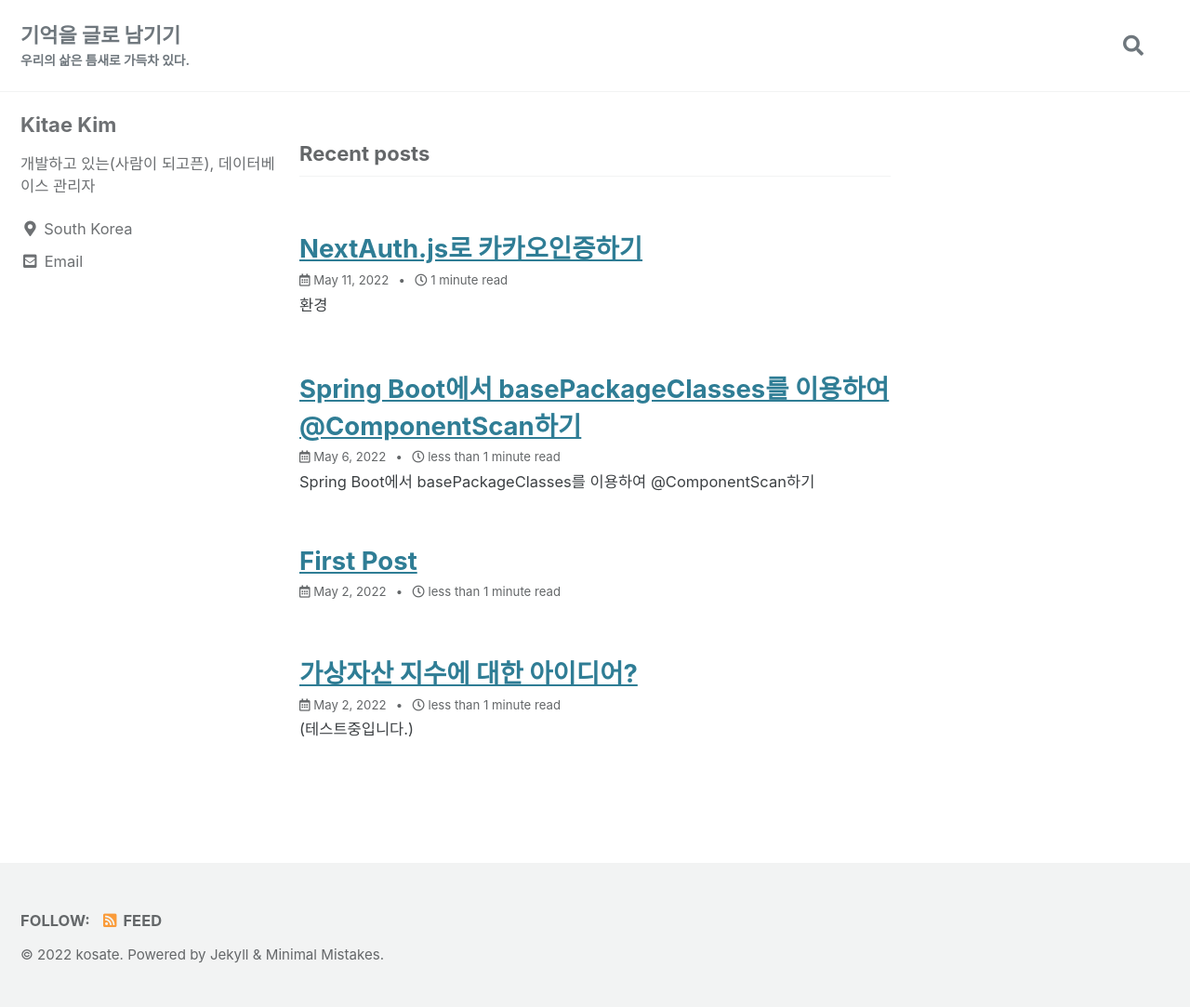
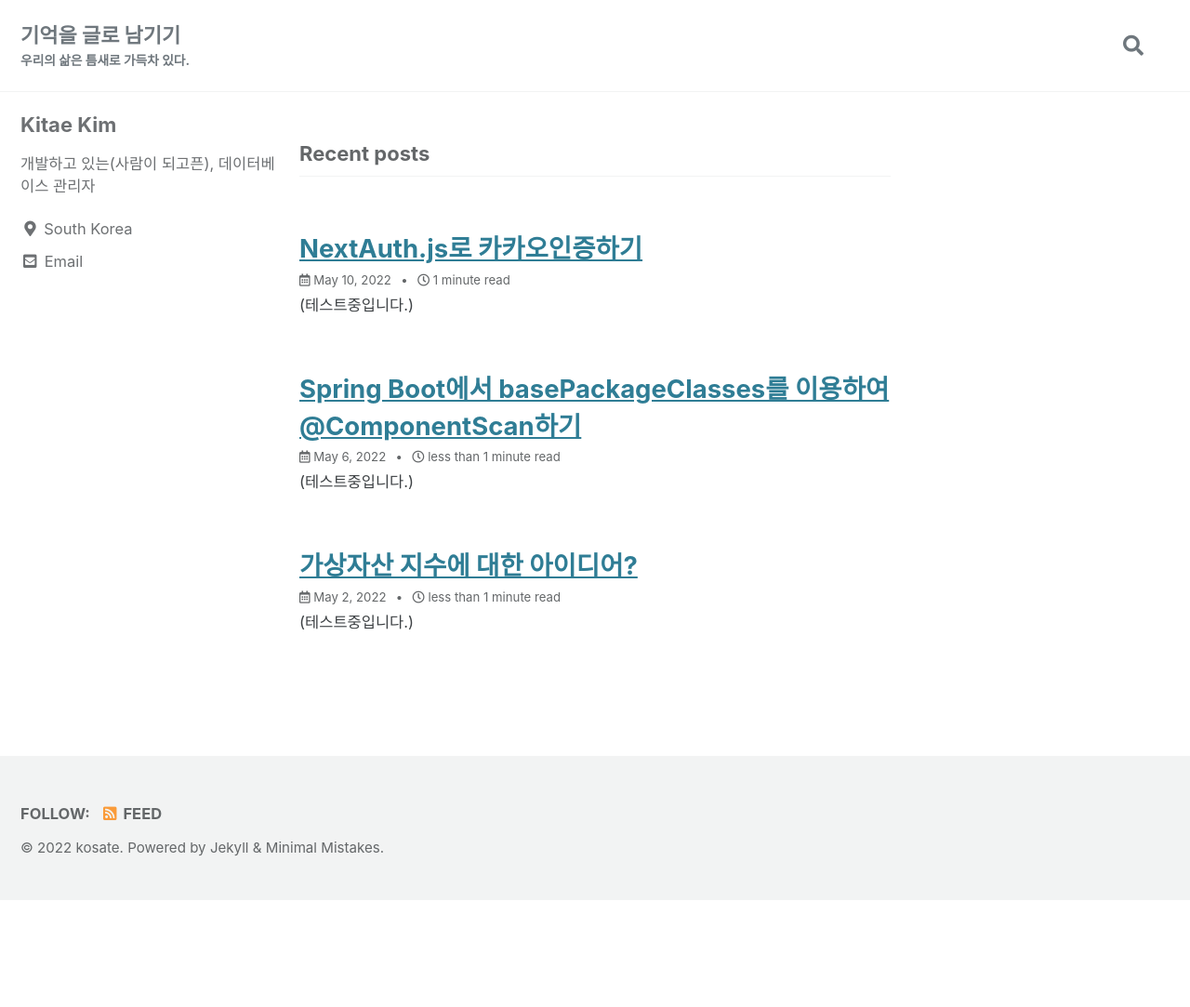
Before and after one commit to kosate/kosate.github.io, a Jekyll site: the page built from index.html, in a window 1280 px wide. Shown: the whole page at 93% size. Built offline with Jekyll 4.4.1, drawn with Linux system fonts in a browser that asks for light colours; cached includes are drawn as plain includes; the list of posts is cut into pages by our own code; after the commit the page ends 968 px from its top, so only the background shows below that.

Commit message:
update posts

```diff
--- a/_posts/2022-05-06-compent-scan-on-spring-boot.md
+++ b/_posts/2022-05-06-compent-scan-on-spring-boot.md
@@ -1,6 +1,6 @@
 ---
 
-layout: post
+layout: single
 title: Spring Boot에서 basePackageClasses를 이용하여 @ComponentScan하기
 date: 2022-05-06 22:01
 category: Spring-boot
@@ -9,6 +9,9 @@
 summary: '@ComponentScan시 basePackageClasses을 사용하면 하위 패키지에서 상위 패키지에 있는 @Component들을 읽을수 있습니다.'
 
 ---
+
+(테스트중입니다.)
+
 
 Spring Boot에서 basePackageClasses를 이용하여 @ComponentScan하기
 ===
--- a/_posts/2022-05-11-kakao-authentication-with-nextjs-nextauthjs.md
+++ b/_posts/2022-05-11-kakao-authentication-with-nextjs-nextauthjs.md
@@ -1,7 +1,7 @@
 ---
-layout: post
+layout: single
 title: NextAuth.js로 카카오인증하기
-date: 2022-05-11 21:58
+date: 2022-05-10 21:58
 category:
   - Frontend
 author:
@@ -10,6 +10,7 @@
 toc : true
 ---
 
+(테스트중입니다.)
 
 환경
 
```
Also changed, not shown: other parts of _posts/2022-05-11-kakao-authentication-with-nextjs-nextauthjs.md (+4 -3 lines), _posts/2022-05-02-first-post.md (deleted, +0 -10 lines).
